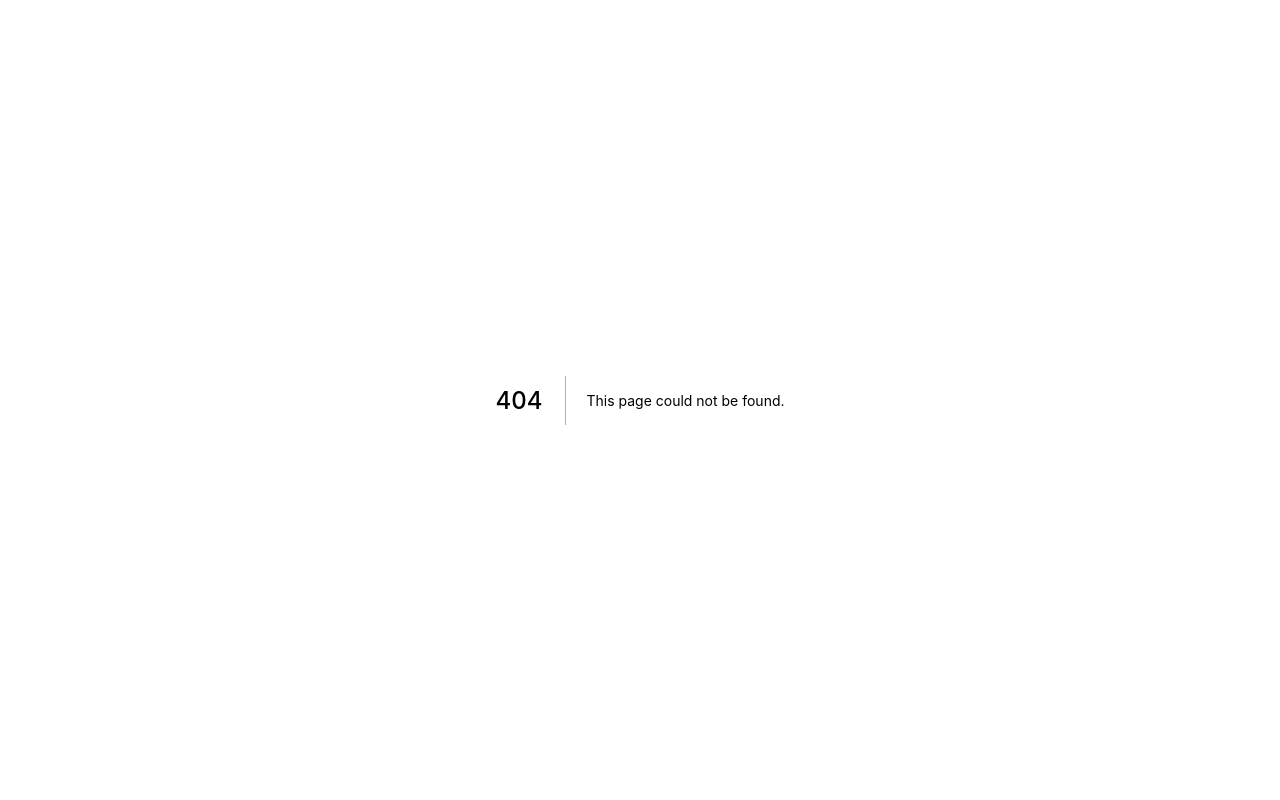
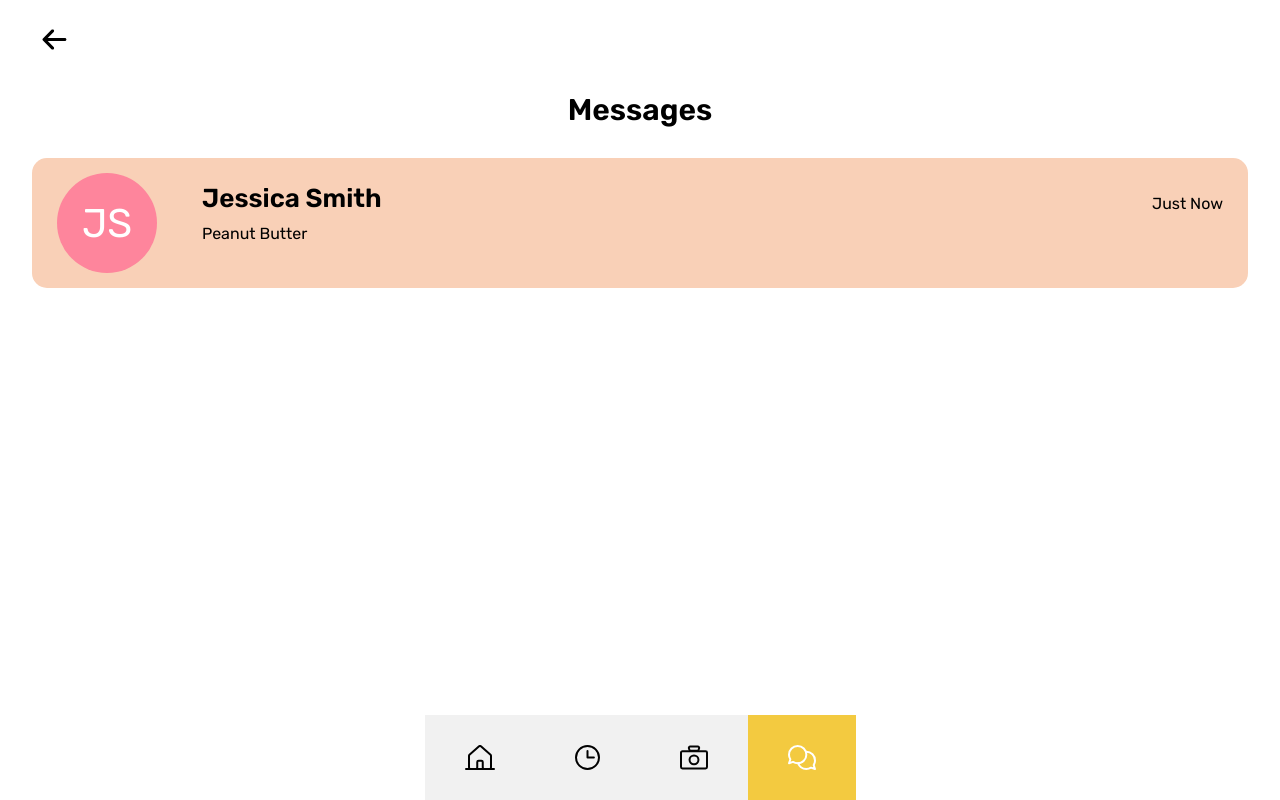
Before and after one commit to Pho86/ShareFood, a Next.js app: page /messaging1 in a window 1280 px wide. Before the commit this address had no page. Built offline with nearby package versions, Linux system fonts and the light colour scheme.

Commit message:
messages hard coded

```diff
--- /dev/null
+++ b/comps/MessagePrev.js
@@ -0,0 +1,79 @@
+import styled from 'styled-components';
+import { useRouter } from 'next/router';
+import { chat } from '../data/chat_content';
+
+//the entire message container
+const MsgCont = styled.div`
+background-color: #F9D0B7;
+border-radius: 15px;
+height: 130px;
+width: 100%;
+align-items: center;
+display: flex;
+margin-left: auto;
+margin-right: auto;
+`
+//the circle
+const ProfileCont = styled.div`
+display: flex;
+background-color: #FE859C;
+width: 100px;
+height: 100px;
+border-radius: 50%;
+margin: 25px;
+// padding-top: 20px;
+`
+//the initials inside the circle
+const Profile = styled.div`
+display: flex;
+margin-left: auto;
+margin-right: auto;
+align-items: center;
+font-size: 40px;
+color: white;
+`
+//message text container
+const MsgPrevCont = styled.div`
+margin-top: -20px;
+`
+//name of messager
+const Name = styled.div`
+display: flex;
+font-size: 26px;
+font-weight: 600;
+margin-left: 20px;
+margin-bottom: 10px;
+`
+//preview of msg
+const Msg = styled.div`
+display:flex;
+margin-left: 20px;
+`
+//time container
+const TimeCont = styled.div`
+display: flex;
+margin-top: -40px;
+margin-left: auto;
+padding: 25px;
+`
+const Time = styled.div`
+`
+export function ChatBox() {
+    const r = useRouter();
+    return <MsgCont onClick={
+        () => r.push({
+            pathname: "/messaging"
+        })
+    }>
+        <ProfileCont>
+            <Profile>JS</Profile>
+        </ProfileCont>
+        <MsgPrevCont>
+            <Name>{chat[3].name}</Name>
+            <Msg>{chat[3].chat}</Msg>
+        </MsgPrevCont>
+        <TimeCont>
+            <Time>Just Now</Time>
+        </TimeCont>
+    </MsgCont>
+}
--- a/comps/NavBar.js
+++ b/comps/NavBar.js
@@ -40,7 +40,7 @@ export default function HomeNavBar({
         }></Img>
         <Img src="/icons/messages.svg" onClick={
             () => r.push({
-                pathname: "/messaging",
+                pathname: "/messaging1",
               })
         }></Img>
     </BarCont>
@@ -69,7 +69,7 @@ export function HistoryNavbar({
         }></Img>
         <Img src="/icons/messages.svg" onClick={
             () => r.push({
-                pathname: "/messaging",
+                pathname: "/messaging1",
               })
         }></Img>
     </BarCont>
@@ -99,7 +99,7 @@ export function CameraNavbar({
         }></Img>
         <Img src="/icons/messages.svg" onClick={
             () => r.push({
-                pathname: "/messaging",
+                pathname: "/messaging1",
               })
         }></Img>
     </BarCont>
@@ -129,7 +129,7 @@ export function ChatNavbar({
         }></Img>
         <Img src="/icons/w_messages.svg" backgroundcolor = "#F3CA40" onClick={
             () => r.push({
-                pathname: "/messaging",
+                pathname: "/messaging1",
               })
         }></Img>
     </BarCont>
--- a/data/confirm_content.js
+++ b/data/confirm_content.js
@@ -15,7 +15,7 @@ export const categories1 = [
         title: "Pick-up Location:"
     },
     {
-        title: "Additional Details:"
+        title: "Description:"
     },
 ]
 
--- a/pages/messaging.js
+++ b/pages/messaging.js
@@ -5,6 +5,7 @@ import Text, { Message, SendIcon, Space } from '../comps/Text';
 import { chat } from '../data/chat_content';
 import { PersonChat, PersonBubble, MeBubble, MeChat } from '../comps/Chat';
 import TutorialText from '../comps/TutorialText';
+import BackButton, { BackAPage } from '../comps/PreviousButton';
 
 export default function Home() {
     const r = useRouter();
@@ -12,6 +13,7 @@ export default function Home() {
 
     return (
         <div className={styles.container}>
+            <BackAPage/>
             <TutorialText text={chat[0].name} />
             <div className={styles.chat}>
                 <div class="message"><PersonBubble></PersonBubble><PersonChat text={chat[0].chat} />
--- /dev/null
+++ b/pages/messaging1.js
@@ -0,0 +1,22 @@
+import styles from '../styles/Home.module.css';
+import { useRouter } from 'next/router';
+import NavBar, { ChatNavbar } from '../comps/NavBar';
+import TutorialText from '../comps/TutorialText';
+import { chat } from '../data/chat_content';
+import BackButton, { BackAPage } from '../comps/PreviousButton'
+import {ChatBox, ProfilePic} from '../comps/MessagePrev';
+
+export default function Home() {
+    const r = useRouter();
+    const { route } = r.query
+
+    return (
+        <div className={styles.container}>
+            <BackAPage />
+            <TutorialText text="Messages" />
+            <ChatBox/>
+            <ChatNavbar />
+
+        </div>
+    )
+}
```
